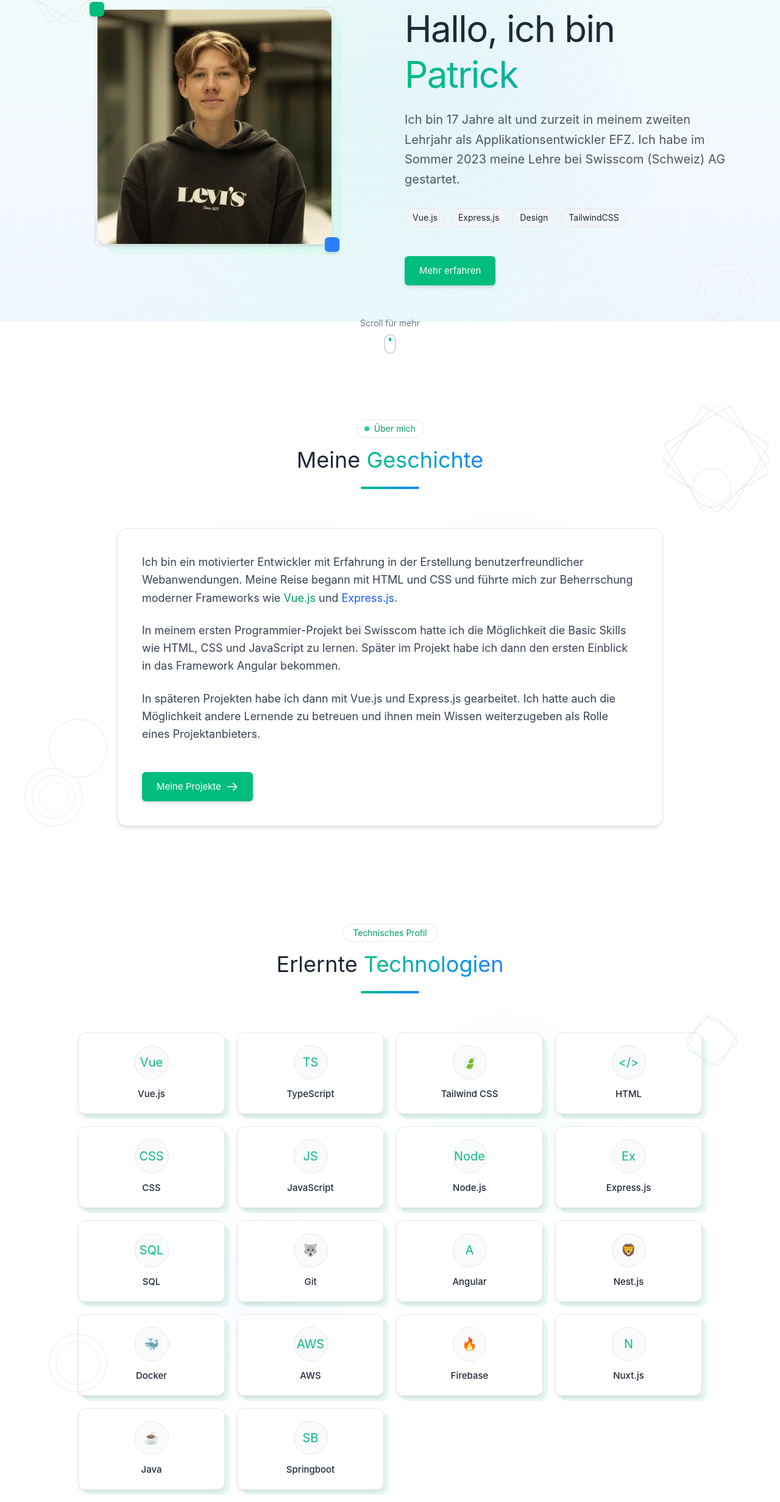
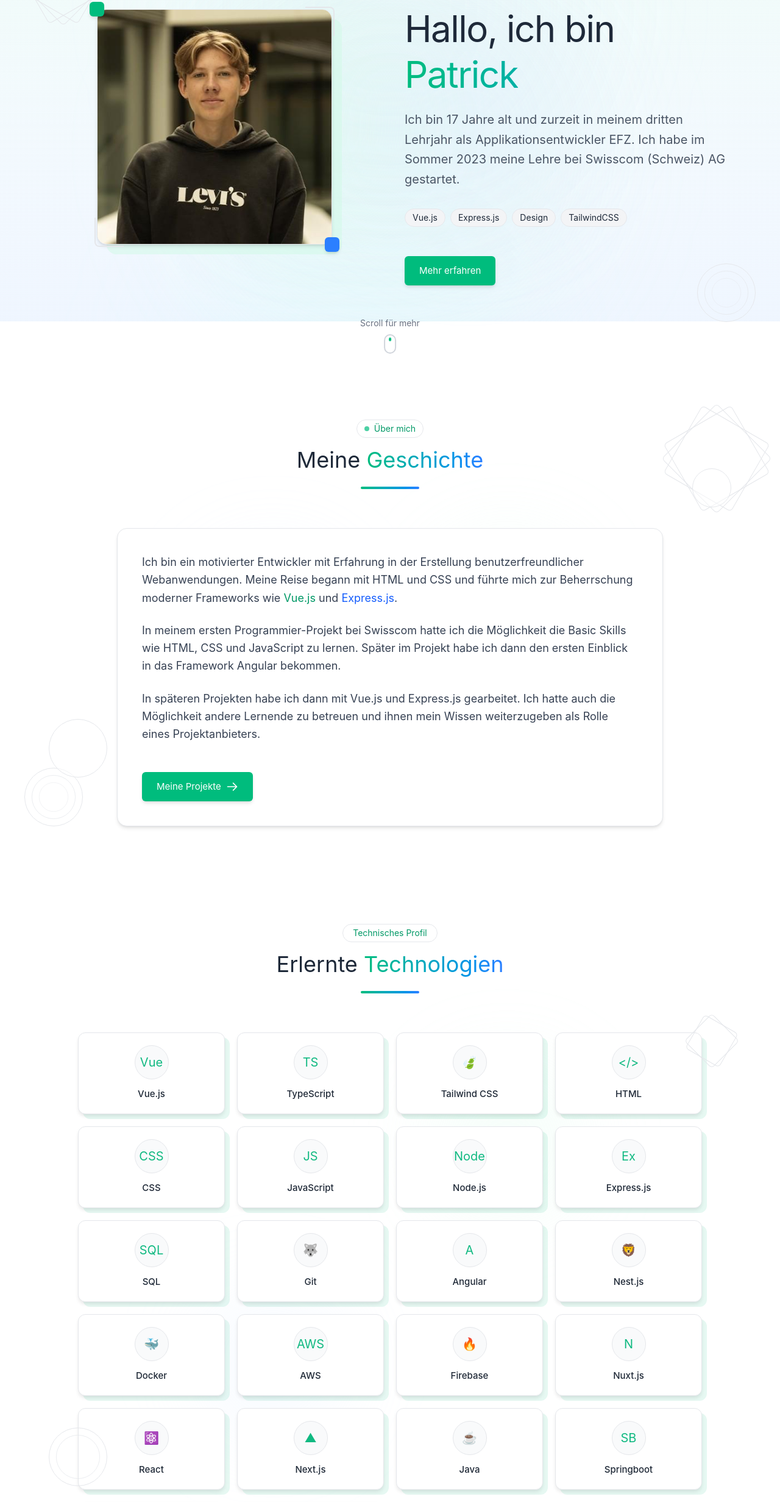
Before and after one commit to AwesomePatPat/portfolio-n-more, a Vue app: page / in a window 1280 px wide. Shown: the part 273-2736 px from the top of the page at 61% size. Built offline with nearby package versions, Linux system fonts and the light colour scheme.

Commit message:
feat: added skills and projekt halo

```diff
--- a/src/App.vue
+++ b/src/App.vue
@@ -71,8 +71,12 @@ export default defineComponent({
       { name: 'AWS', color: 'orange' },
       { name: 'Firebase', color: 'yellow' },
       { name: 'Nuxt.js', color: 'purple' },
+      { name: 'React', color: 'blue' },
+      { name: 'Next.js', color: 'gray' },
       { name: 'Java', color: 'purple' },
       { name: 'Springboot', color: 'purple' },
+      { name: 'MCP', color: 'purple' },
+      { name: 'OpenTofu', color: 'green' }
     ])
 
     const languages = ref<Language[]>([
@@ -137,11 +141,11 @@ export default defineComponent({
   },
     {
     id: 7,
-    title: 'AI@Nex',
-    description: 'Noch in der Zukunft',
-    longDescription: 'Noch in der Zukunft',
-    provider: 'Waser Sven',
-    technologies: [],
+    title: 'Team Halo',
+    description: 'In diesem Projekt habe ich kentnisse in Java und in der Entwicklung von MCP erworben.',
+    longDescription: 'Im Projekt habe ich mit einer Starterapp begonnen um die erforderlichen Technologien (Springboot, AWS, MCP und weiteres) zu erlernen. Später haben wir an Produktiven Aufträgen gearbeitet, um interne Prozesse mit AI zu vereinfachen.',
+    provider: 'Gregory Hubacher',
+    technologies: ['Java', 'Springboot', 'AWS', 'MCP', 'AI'],
     icon: 'server'
   },
   {
--- a/src/components/IntroSection.vue
+++ b/src/components/IntroSection.vue
@@ -51,7 +51,7 @@
               </span>
             </h1>
             <p class="text-xl text-gray-600 leading-relaxed max-w-xl">
-              Ich bin 17 Jahre alt und zurzeit in meinem zweiten Lehrjahr als Applikationsentwickler EFZ. Ich habe im Sommer 2023 meine Lehre bei Swisscom (Schweiz) AG gestartet.
+              Ich bin 17 Jahre alt und zurzeit in meinem dritten Lehrjahr als Applikationsentwickler EFZ. Ich habe im Sommer 2023 meine Lehre bei Swisscom (Schweiz) AG gestartet.
             </p>
           </div>
 
--- a/src/components/SkillsSection.vue
+++ b/src/components/SkillsSection.vue
@@ -184,10 +184,14 @@ export default defineComponent({
         "CSS": "CSS",
         "Express.js": "Ex",
         "Nest.js": "🦁",
+        "React": "⚛️",
+        "Next.js": "▲",
         "Angular": "A",
         "Nuxt.js": "N",
         "Java": "☕",
         "Springboot": "SB",
+        "MCP": "🤖",
+        "OpenTofu": "OT"
       };
 
       return iconMap[skillName] || "•";
```
